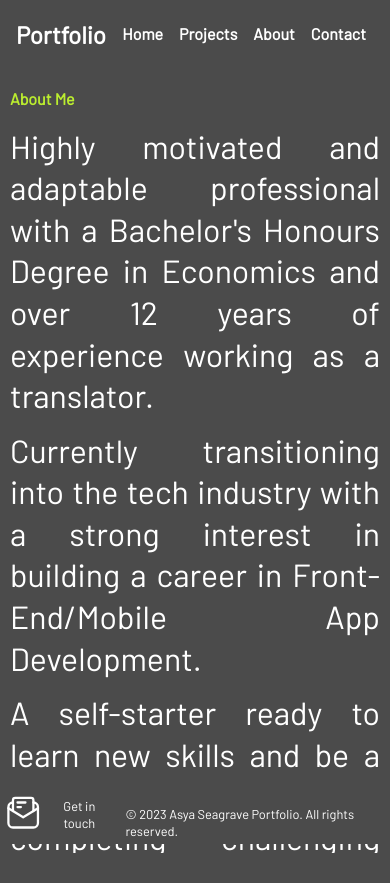
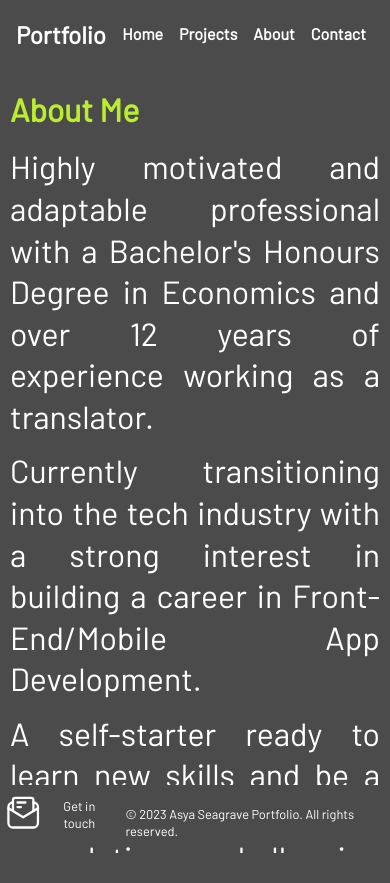
Before and after one commit to asya-seag/MyPortfolio, a React (Create React App) app: page /MyPortfolio/about in a window 390 px wide. Built offline with nearby package versions, Linux system fonts and the light colour scheme.

Commit message:
Text size

```diff
--- a/src/routes/AboutStyles.css
+++ b/src/routes/AboutStyles.css
@@ -59,7 +59,7 @@
     }
 
     .about-content h2 {
-      font-size: 1rem;
+      font-size: 2rem;
       font-weight: bold;
       margin-bottom: 1rem;
       color: #bbed2f;
@@ -67,7 +67,7 @@
     }
 
     .about-content p {
-      font-size: 0.8rem;
+      font-size: 0.5rem;
       color: white;
       text-align: justify;
       margin-bottom: 1rem;
```
